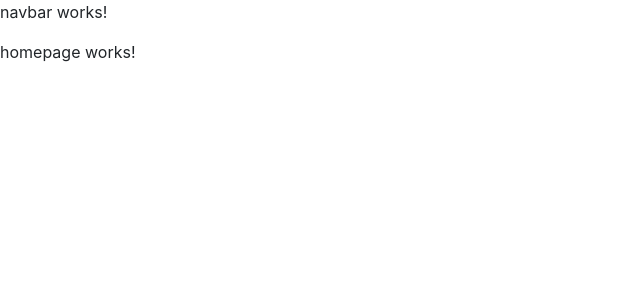
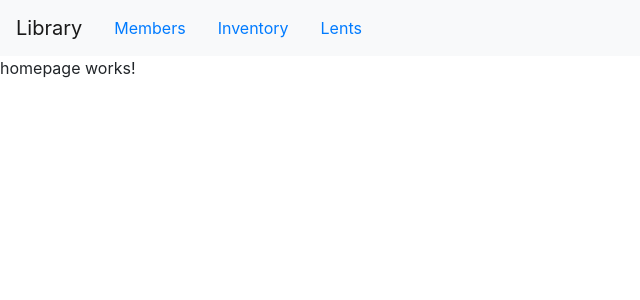
Before and after one commit to SzDavidHUN/library-frontend, an Angular app: page /dashboard in a window 1280 px wide. Shown: the top 300 px of the page, without its empty margins (0-640 px from the left). Built offline with nearby package versions, Linux system fonts and the light colour scheme.

Commit message:
Navbar created

```diff
--- a/src/app/components/frame/navbar/navbar.component.html
+++ b/src/app/components/frame/navbar/navbar.component.html
@@ -1,3 +1,6 @@
-<p>
-  navbar works!
-</p>
+<nav class="navbar navbar-expand-lg navbar-light bg-light">
+  <a class="navbar-brand" routerLink="/">Library</a>
+  <div class="nav-item"><a class="nav-link" routerLink="/members">Members</a></div>
+  <div class="nav-item"><a class="nav-link" routerLink="/inventory">Inventory</a></div>
+  <div class="nav-item"><a class="nav-link" routerLink="/lents">Lents</a></div>
+</nav>
```
